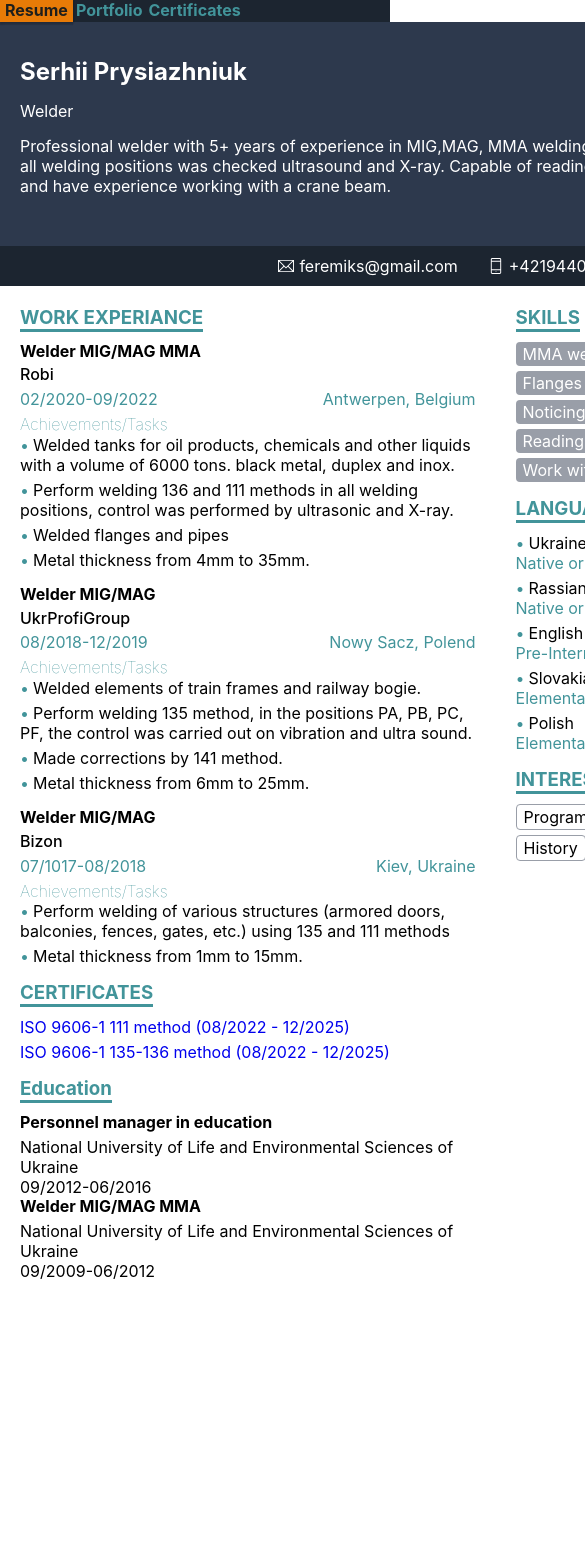
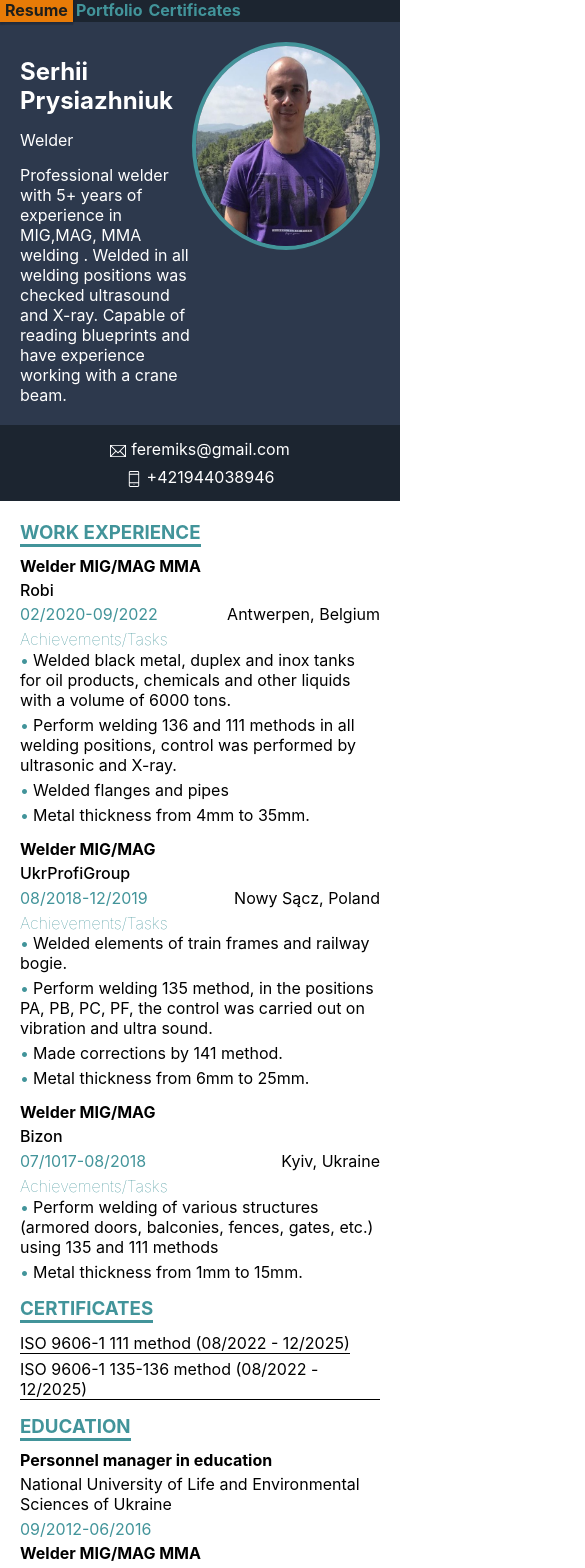
Before and after one commit to PrysiazhnukSerhii/welder-resume, a React (Create React App) app: page /welder-resume-Serhii-Prysiazhniuk/resume in a window 390 px wide. Shown: the top 1568 px of the page, 585 px wide, since content can reach past the window. Before the commit the page ends 1301 px from the top, so only its background shows below. Built offline with nearby package versions, Linux system fonts and the light colour scheme.

Commit message:
made styled for phone

```diff
--- a/src/components/app/app.styled.js
+++ b/src/components/app/app.styled.js
@@ -5,4 +5,12 @@ export const Container = styled.div`
 
   margin-left: auto;
   margin-right: auto;
+
+  @media (max-width: 400px) {
+    width: 400px;
+  }
+
+  @media (min-width: 400px) and (max-width: 767px) {
+    width: 100%;
+  }
 `;
--- a/src/components/resume/resume.js
+++ b/src/components/resume/resume.js
@@ -28,6 +28,10 @@ import {
   LanguagesLevl,
   Interests,
   GlobalContainer,
+  SectionContainerCertificates,
+  Date,
+  EducationContainer,
+  Institute,
 } from './resume.styled';
 import { TfiEmail, TfiMobile } from 'react-icons/tfi';
 
@@ -57,7 +61,6 @@ export function Resume() {
               <TfiEmail /> <span>feremiks@gmail.com</span>
             </ContactsLink>
           </li>
-          {/* звонілка по номеру не вибивається */}
           <li>
             <ContactsLink href="tel:+421944038946">
               <TfiMobile />
@@ -69,19 +72,19 @@ export function Resume() {
       <Section>
         <Box>
           <SectionContainer>
-            <TitleSecondary>WORK EXPERIANCE</TitleSecondary>
+            <TitleSecondary>WORK EXPERIENCE</TitleSecondary>
             <BoxExperience>
               <Position>Welder MIG/MAG MMA</Position>
               <NameCompani>Robi</NameCompani>
               <DateContainer>
-                <p>02/2020-09/2022</p>
+                <Date>02/2020-09/2022</Date>
                 <p>Antwerpen, Belgium</p>
               </DateContainer>
               <Tasks>Achievements/Tasks</Tasks>
               <ListTasks>
                 <ListTasksItem>
-                  Welded tanks for oil products, chemicals and other liquids
-                  with a volume of 6000 tons. black metal, duplex and inox.
+                  Welded black metal, duplex and inox tanks for oil products,
+                  chemicals and other liquids with a volume of 6000 tons.
                 </ListTasksItem>
                 <ListTasksItem>
                   Perform welding 136 and 111 methods in all welding positions,
@@ -95,8 +98,8 @@ export function Resume() {
               <Position>Welder MIG/MAG </Position>
               <NameCompani>UkrProfiGroup</NameCompani>
               <DateContainer>
-                <p>08/2018-12/2019</p>
-                <p>Nowy Sacz, Polend</p>
+                <Date>08/2018-12/2019</Date>
+                <p>Nowy Sącz, Poland</p>
               </DateContainer>
               <Tasks>Achievements/Tasks</Tasks>
               <ListTasks>
@@ -115,8 +118,8 @@ export function Resume() {
               <Position>Welder MIG/MAG </Position>
               <NameCompani>Bizon</NameCompani>
               <DateContainer>
-                <p>07/1017-08/2018</p>
-                <p>Kiev, Ukraine</p>
+                <Date>07/1017-08/2018</Date>
+                <p>Kyiv, Ukraine</p>
               </DateContainer>
               <Tasks>Achievements/Tasks</Tasks>
               <ListTasks>
@@ -128,7 +131,7 @@ export function Resume() {
               </ListTasks>
             </BoxExperience>
           </SectionContainer>
-          <SectionContainer>
+          <SectionContainerCertificates>
             <TitleSecondary>CERTIFICATES</TitleSecondary>
             <StyledLink to="/certificates">
               ISO 9606-1 111 method (08/2022 - 12/2025)
@@ -136,19 +139,21 @@ export function Resume() {
             <StyledLink to="/certificates">
               ISO 9606-1 135-136 method (08/2022 - 12/2025)
             </StyledLink>
-          </SectionContainer>
+          </SectionContainerCertificates>
           <SectionContainer>
-            <TitleSecondary>Education</TitleSecondary>
-            <EducationTitle>Personnel manager in education</EducationTitle>
-            <p>
-              National University of Life and Environmental Sciences of Ukraine
-            </p>
-            <p>09/2012-06/2016</p>
+            <TitleSecondary>EDUCATION</TitleSecondary>
+            <EducationContainer>
+              <EducationTitle>Personnel manager in education</EducationTitle>
+              <Institute>
+                National University of Life and Environmental Sciences of
+                Ukraine
+              </Institute>
+              <Date>09/2012-06/2016</Date>
+            </EducationContainer>
+
             <EducationTitle>Welder MIG/MAG MMA</EducationTitle>
-            <p>
-              National University of Life and Environmental Sciences of Ukraine
-            </p>
-            <p>09/2009-06/2012</p>
+            <Institute>Baranivsky Professional Liceum</Institute>
+            <Date>09/2009-06/2012</Date>
           </SectionContainer>
         </Box>
         {/* це ділить на половину  */}
@@ -174,7 +179,7 @@ export function Resume() {
                 <LanguagesLevl>Native or Bilingual Proficiency</LanguagesLevl>
               </LanguagesItem>
               <LanguagesItem>
-                <span>Rassian</span>
+                <span>Russian</span>
                 <LanguagesLevl>Native or Bilingual Proficiency</LanguagesLevl>
               </LanguagesItem>
               <LanguagesItem>
--- a/src/components/resume/resume.styled.js
+++ b/src/components/resume/resume.styled.js
@@ -2,12 +2,20 @@ import styled from '@emotion/styled';
 import { NavLink } from 'react-router-dom';
 
 export const GlobalContainer = styled.div`
-  width: 900px;
+  // @media (max-width: 400px) {
+  //   width: 400px;
+  // }
+
+  // @media (min-width: 400px) and (max-width: 767px) {
+  //   width: 100%;
+  // }
+
+  // width: 900px;
 `;
 
 export const Image = styled.img`
   width: 180px;
-  heigth: 200px;
+  height: 200px;
 
   border: 4px solid #42949a;
   border-radius: 50%;
@@ -56,11 +64,21 @@ export const Contacts = styled.ul`
   & :last-child {
     margin-left: 15px;
   }
+
+  @media (max-width: 767px) {
+    flex-direction: column;
+    align-items: center;
+
+    & :last-child {
+      margin-left: 0px;
+    }
+  }
 `;
 
 export const ContactsLink = styled.a`
   display: flex;
   align-items: center;
+  padding: 4px;
 
   color: white;
 
@@ -71,6 +89,10 @@ export const ContactsLink = styled.a`
   &:hover {
     color: #2196f3;
   }
+
+  @media (max-width: 767px) {
+    align-items: flex-end;
+  }
 `;
 
 // ----------кінець секції хедер-----------------------
@@ -78,6 +100,11 @@ export const ContactsLink = styled.a`
 //-------------Work experiance--------------
 export const Section = styled.div`
   display: flex;
+
+  @media (max-width: 767px) {
+    flex-direction: column;
+    width: auto;
+  }
 `;
 
 export const Container = styled.div`
@@ -86,8 +113,11 @@ export const Container = styled.div`
 `;
 export const Box = styled.div`
   width: 500px;
+  padding: 20px;
 
-  padding: 20px;
+  @media (max-width: 767px) {
+    width: auto;
+  }
 `;
 
 export const SectionContainer = styled.div`
@@ -95,6 +125,10 @@ export const SectionContainer = styled.div`
 
   &:last-child {
     margin-bottom: 0;
+  }
+
+  @media (max-width: 767px) {
+    width: 100%;
   }
 `;
 
@@ -134,7 +168,9 @@ export const DateContainer = styled.div`
   justify-content: space-between;
 
   margin-bottom: 5px;
+`;
 
+export const Date = styled.p`
   color: #42949a;
 `;
 
@@ -164,8 +200,23 @@ export const ListTasksItem = styled.li`
 
 //-------------Certificates--------------
 
+export const SectionContainerCertificates = styled.div`
+  display: flex;
+  flex-direction: column;
+  align-items: flex-start;
+
+  margin-bottom: 15px;
+
+  &:last-child {
+    margin-bottom: 0;
+  }
+`;
+
 export const StyledLink = styled(NavLink)`
-  display: block;
+  display: inline-block;
+  color: black;
+
+  border-bottom: 1px solid;
 
   margin-bottom: 5px;
 
@@ -182,11 +233,18 @@ export const StyledLink = styled(NavLink)`
 
 // ------------Education --------
 
+export const EducationContainer = styled.div`
+  margin-bottom: 5px;
+`;
+
 export const EducationTitle = styled.h4`
   margin-bottom: 5px;
 
   font-weight: 700;
   line-height: 1.17;
+`;
+export const Institute = styled.p`
+  margin-bottom: 5px;
 `;
 
 //---------------Skills---------------
```
